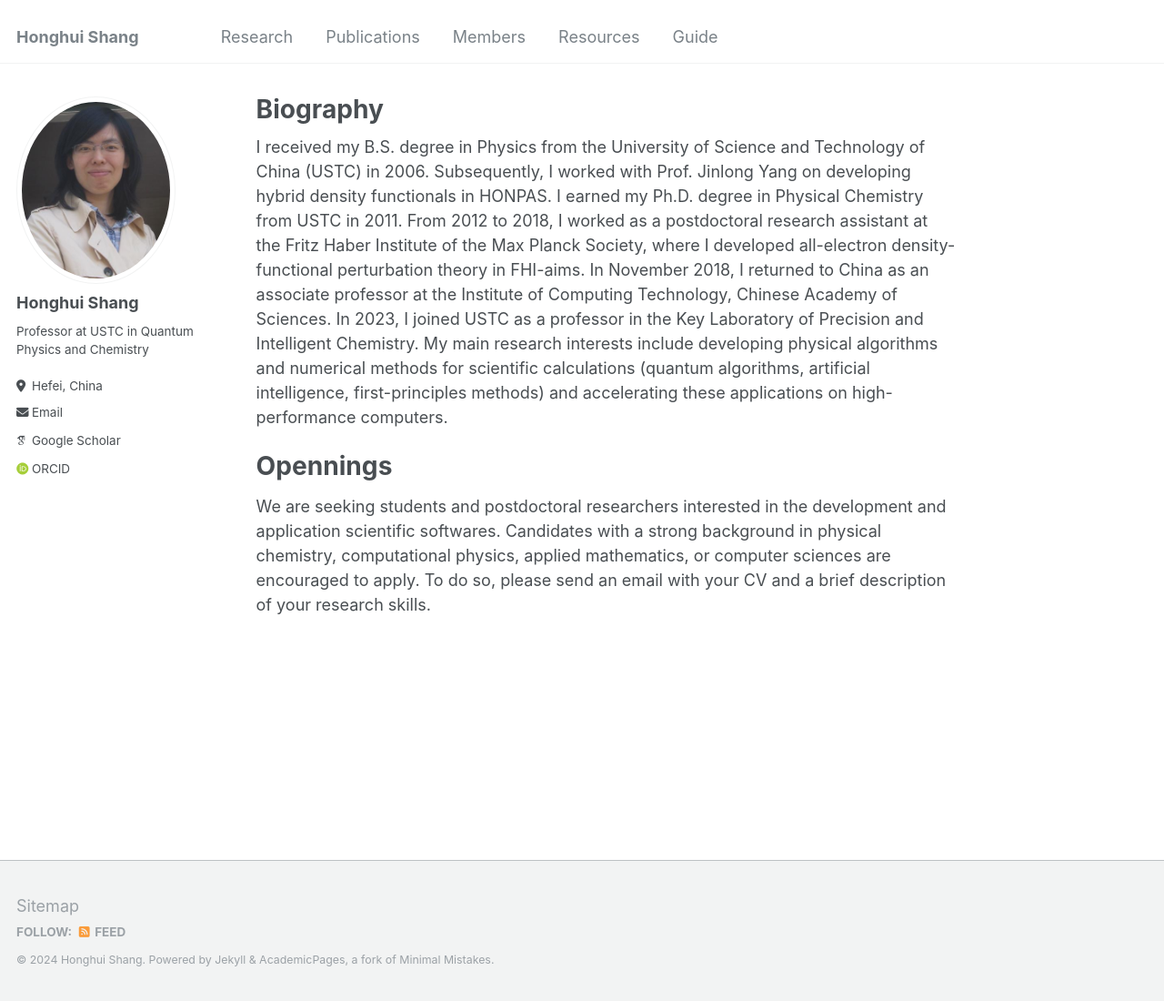
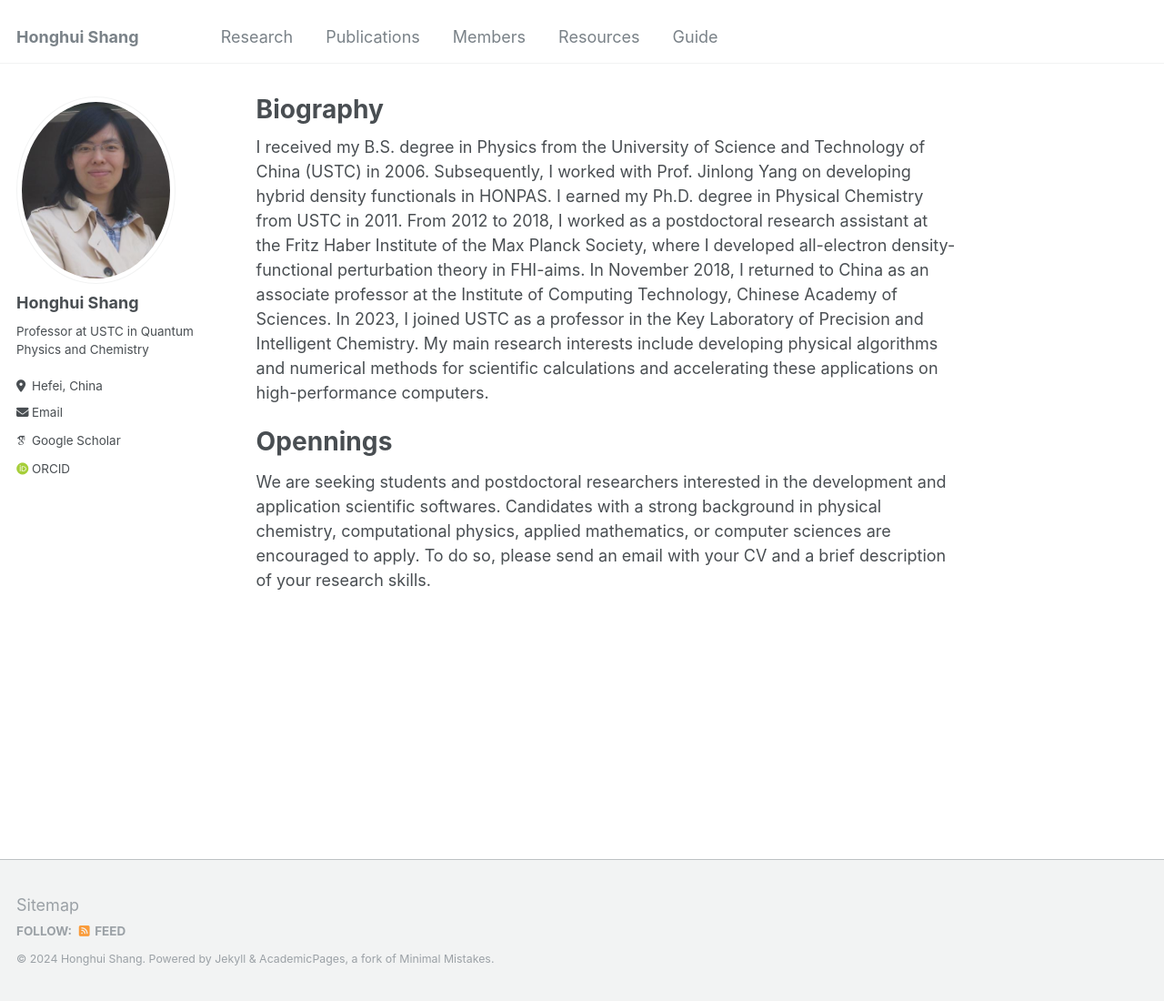
Before and after one commit to CrMomi91/CrMomi91.github.io, a Jekyll site: the page built from _pages/about.md, in a window 1280 px wide and 1100 px high. Shown: the whole window at 91% size. Built offline with Jekyll 4.4.1, drawn with Linux system fonts in a browser that asks for light colours; some web fonts are replaced.

Commit message:
Update about.md

```diff
--- a/_pages/about.md
+++ b/_pages/about.md
@@ -6,7 +6,7 @@ redirect_from:
   - /about/
   - /about.html
 ---
-I received my B.S. degree in Physics from the University of Science and Technology of China (USTC) in 2006. Subsequently, I worked with Prof. Jinlong Yang on developing hybrid density functionals in HONPAS. I earned my Ph.D. degree in Physical Chemistry from USTC in 2011. From 2012 to 2018, I worked as a postdoctoral research assistant at the Fritz Haber Institute of the Max Planck Society, where I developed all-electron density-functional perturbation theory in FHI-aims. In November 2018, I returned to China as an associate professor at the Institute of Computing Technology, Chinese Academy of Sciences. In 2023, I joined USTC as a professor in the Key Laboratory of Precision and Intelligent Chemistry. My main research interests include developing physical algorithms and numerical methods for scientific calculations (quantum algorithms, artificial intelligence, first-principles methods) and accelerating these applications on high-performance computers.
+I received my B.S. degree in Physics from the University of Science and Technology of China (USTC) in 2006. Subsequently, I worked with Prof. Jinlong Yang on developing hybrid density functionals in HONPAS. I earned my Ph.D. degree in Physical Chemistry from USTC in 2011. From 2012 to 2018, I worked as a postdoctoral research assistant at the Fritz Haber Institute of the Max Planck Society, where I developed all-electron density-functional perturbation theory in FHI-aims. In November 2018, I returned to China as an associate professor at the Institute of Computing Technology, Chinese Academy of Sciences. In 2023, I joined USTC as a professor in the Key Laboratory of Precision and Intelligent Chemistry. My main research interests include developing physical algorithms and numerical methods for scientific calculations and accelerating these applications on high-performance computers.
 
 
 Opennings
```
